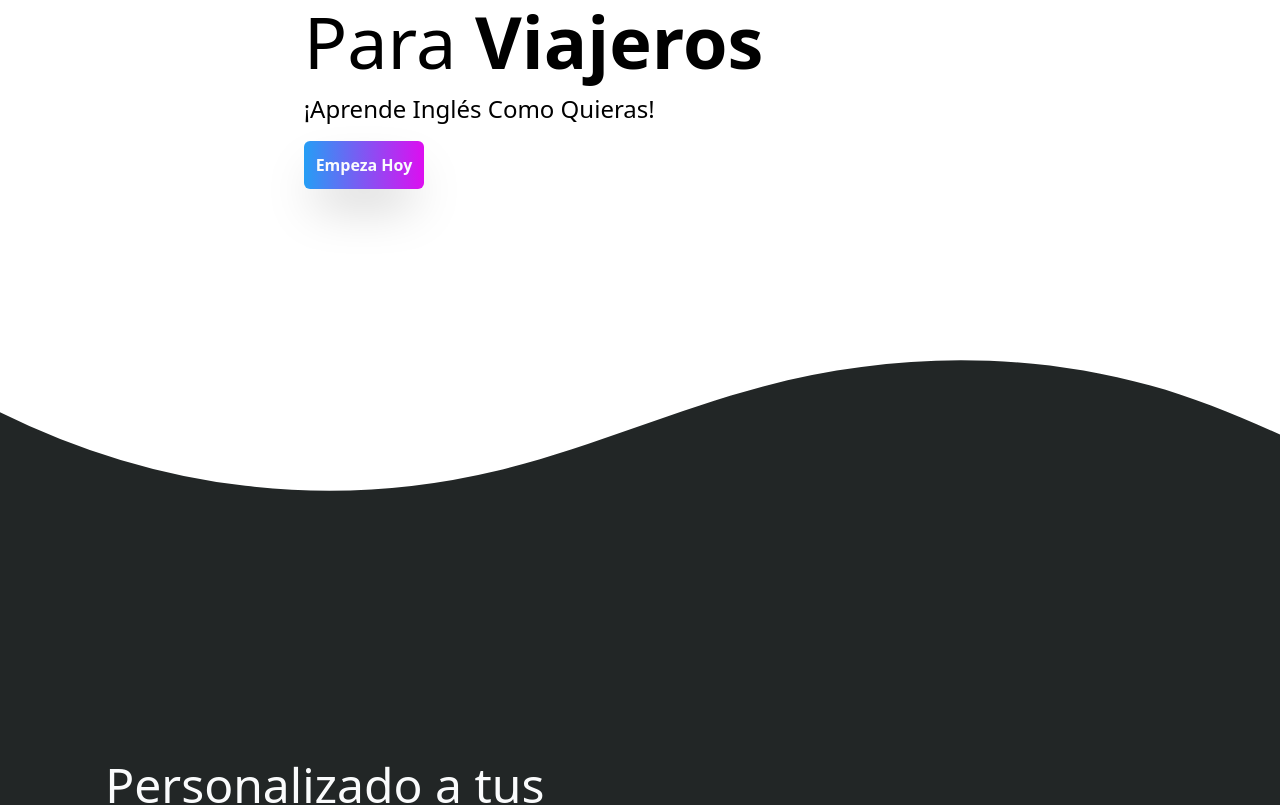
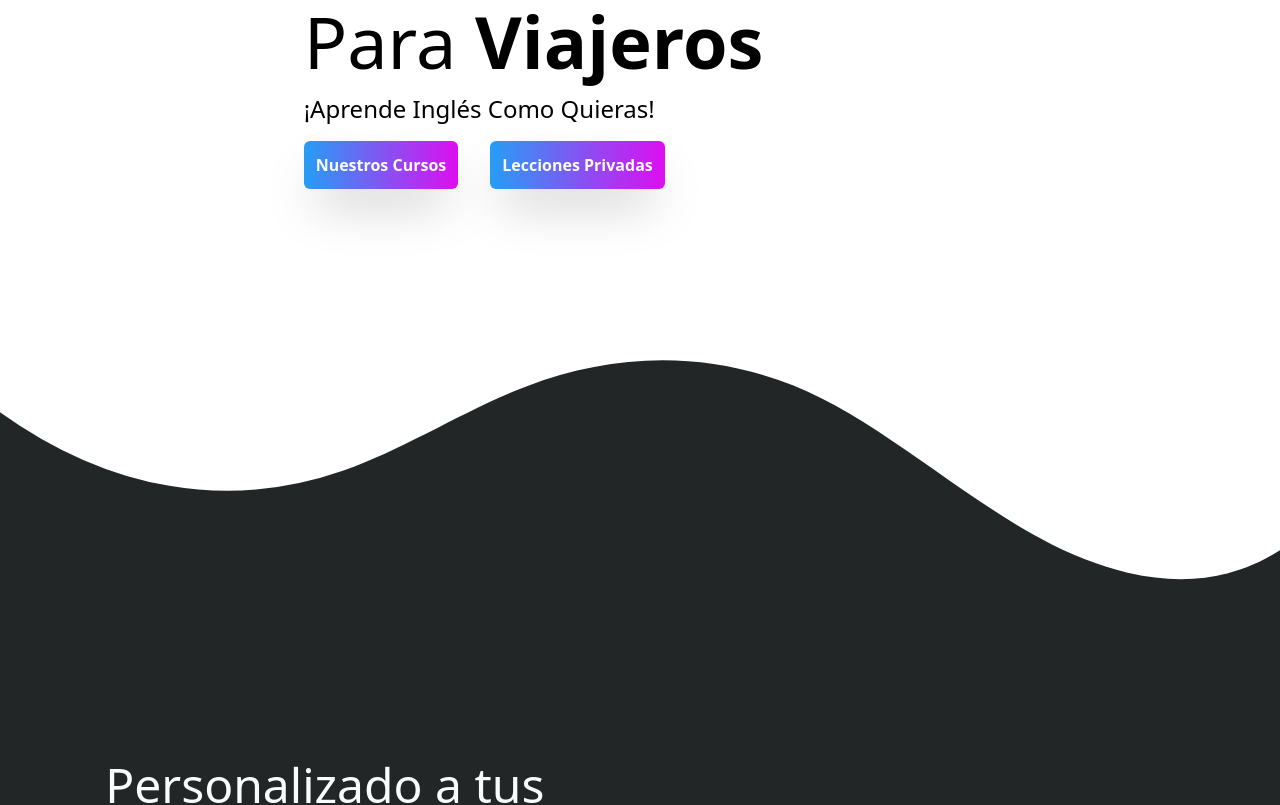
Before and after one commit to AngusGaukrogerDev/website-ingles-pal-mundo, a Vue app: page / in a window 1280 px wide. Shown: the part 443-1248 px from the top of the page. Built offline with nearby package versions, Linux system fonts and the light colour scheme.

Commit message:
enough for tonight, basically almost getting there

```diff
--- a/src/components/HomeElements/Hero.vue
+++ b/src/components/HomeElements/Hero.vue
@@ -20,13 +20,21 @@
             leave-to="opacity-0 scale-95"><strong class="" > {{ randomWord }}</strong>
             </TransitionRoot></h1>
             <h2 class="sm:text-2xl text-lg  py-2 aos-item " data-aos="fade-right">¡Aprende Inglés Como Quieras!</h2>
-            <button class="shadow-2xl font-bold bg-gradient-to-r from-main to-highlight my-2 hover:scale-105 text-texttone rounded-md border-texttone p-3 border-5 aos-item " data-aos-anchor-placement="center-bottom"  data-aos="fade-right">Empeza Hoy</button>
+            <div class="flex flex-row justify-start space-x-8">
+                <div class="aos-item " data-aos-anchor-placement="center-bottom"  data-aos="fade-right">
+                    <button class="shadow-2xl font-bold bg-gradient-to-r from-main to-highlight my-2 hover:scale-105 text-texttone rounded-md border-texttone p-3 border-5"><a href="#Cursos">Nuestros Cursos</a> </button>
+                </div>
+                <div class="aos-item " data-aos-anchor-placement="center-bottom"  data-aos="fade-right">
+                    <button class="shadow-2xl font-bold bg-gradient-to-r from-main to-highlight my-2 hover:scale-105 text-texttone rounded-md border-texttone p-3 border-5 "><a href="#LeccionesPrivadas">Lecciones Privadas</a></button>
+                </div>
+
+            </div>
         </div>
 
     </section>
-    <div class="   custom-shape-divider-bottom-1673798205">
-        <svg data-name="Layer 1" xmlns="http://www.w3.org/2000/svg" viewBox="0 0 1200 120" preserveAspectRatio="none">
-        <path d="M985.66,92.83C906.67,72,823.78,31,743.84,14.19c-82.26-17.34-168.06-16.33-250.45.39-57.84,11.73-114,31.07-172,41.86A600.21,600.21,0,0,1,0,27.35V120H1200V95.8C1132.19,118.92,1055.71,111.31,985.66,92.83Z" class="shape-fill"></path>
+    <div class=" custom-shape-divider-bottom-1673798205">
+        <svg  data-name="Layer 1" xmlns="http://www.w3.org/2000/svg" viewBox="0 0 1200 120" preserveAspectRatio="none">
+        <path  d="M985.66,92.83C906.67,72,823.78,31,743.84,14.19c-82.26-17.34-168.06-16.33-250.45.39-57.84,11.73-114,31.07-172,41.86A600.21,600.21,0,0,1,0,27.35V120H1200V95.8C1132.19,118.92,1055.71,111.31,985.66,92.83Z" class="shape-fill"></path>
     </svg>
     </div>
 </template>
@@ -83,13 +91,14 @@
 }
 .custom-shape-divider-bottom-1673798205 {
     width: 100%;
-    overflow: hidden;
+    overflow: hidden  ;
+
 }
 
 .custom-shape-divider-bottom-1673798205 svg {
     position: relative;
     display: block;
-    width: 138%;
+    width: 100%;
     height: 160px;
 }
 
@@ -99,7 +108,7 @@
 /** For tablet devices **/
 @media (min-width: 768px)  {
     .custom-shape-divider-bottom-1673798205 svg {
-        width: 145%;
+        width: 100%;
         height: 242px;
     }
 }
--- a/src/components/UIElements/CourseData.vue
+++ b/src/components/UIElements/CourseData.vue
@@ -1,6 +1,6 @@
 <template>
     <div class=" aos-item" data-aos="fade-up">
-        <div class="hover:scale-105 text-texttone  text-center flex flex-col justify-evenly items-center border-4 border-texttone bg-fade1 p-3 xl:py-1  xxl:space-y-3 rounded-lg  hover:cursor-pointer">
+        <div class="hover:scale-105 text-texttone  text-center flex flex-col xl:py-5 justify-evenly items-center border-4 border-texttone bg-fade1 p-3  xxl:space-y-3 rounded-lg  hover:cursor-pointer">
 
                 <div class=" xl:py-1 flex flex-col items-center justify-center">
                     <h1 class="text-lg xl:text-4xl">${{ priceTot }} </h1>
```
